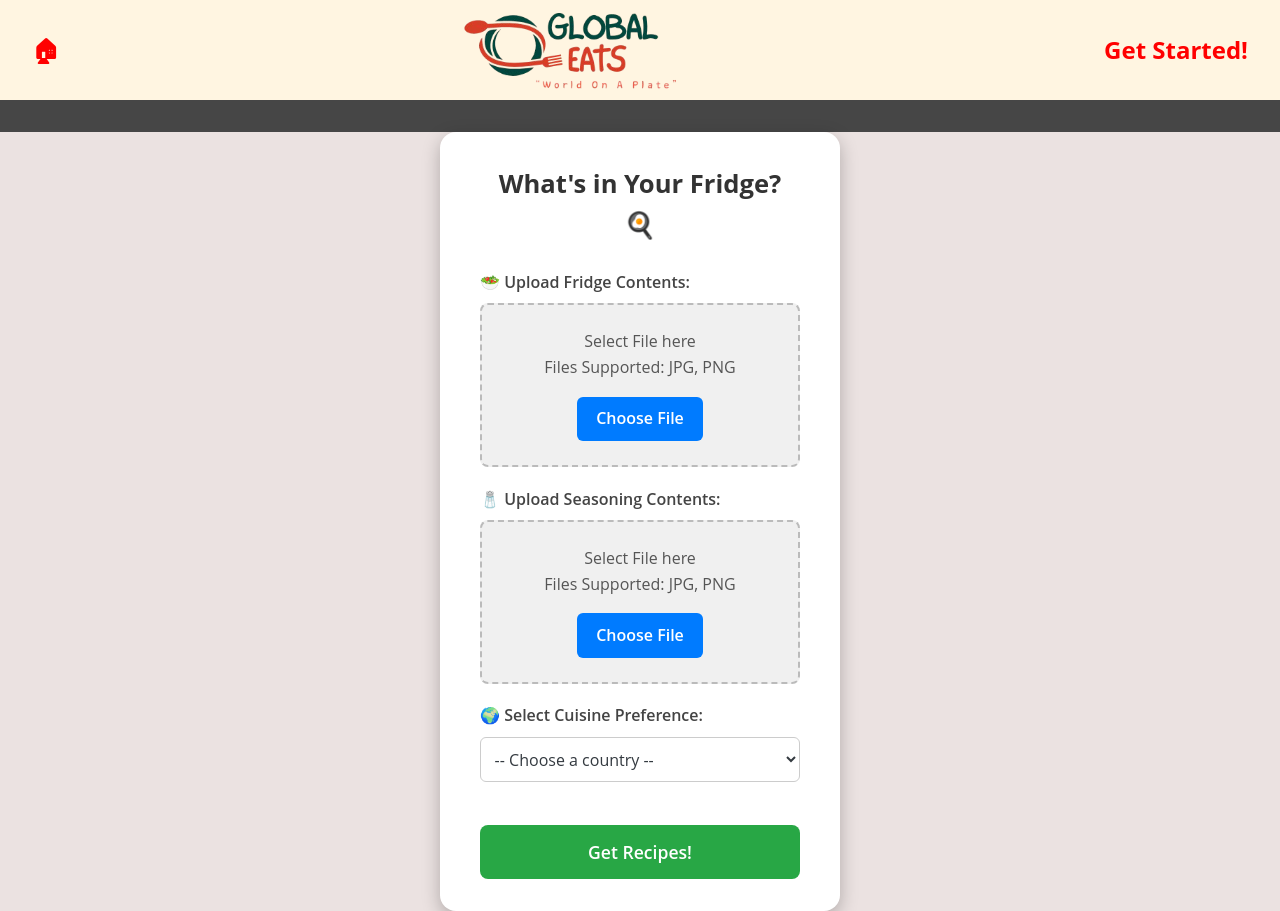
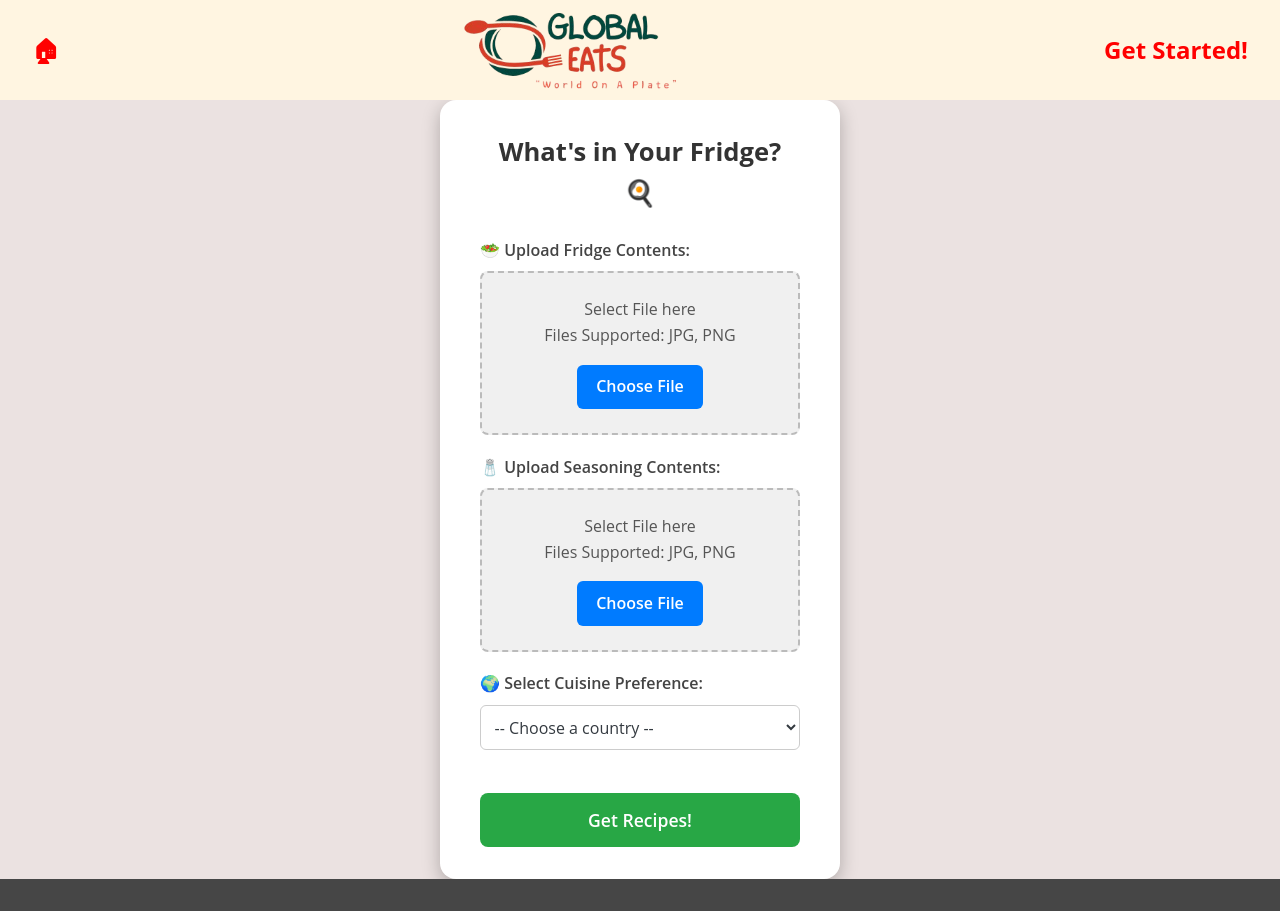
Before and after one commit to yadelg/VTHacksProj, a React (Vite) app in the folder frontend/: page /form in a window 1280 px wide. After the commit the page ends 879 px from the top, so only its background shows below. Built offline with nearby package versions, Linux system fonts and the light colour scheme.

Commit message:
fixed black bars

```diff
--- a/frontend/src/components/Footer.tsx
+++ /dev/null
@@ -1,12 +0,0 @@
-import React from 'react';
-
-
-const Footer: React.FC = () => {
-  return (
-
-    <div>
-    </div>
-  );
-};
-
-export default Footer;
--- a/frontend/src/routes/UserForm.css
+++ b/frontend/src/routes/UserForm.css
@@ -3,8 +3,9 @@
   display: flex;
   justify-content: center;
   align-items: center;
-  margin-top: 2rem;
+  margin-top: 0rem;
   background-color: #EBE2E1;
+  min-height: 90vh;
 }
 
 .fridge-file-name {
@@ -33,6 +34,8 @@
 .fridge-section {
   margin: 1.2rem 0;
   text-align: left;
+
+
 }
 
 /* Labels */
```
Also changed, not shown: frontend/src/routes/UserForm.tsx (+12 -0 lines).
